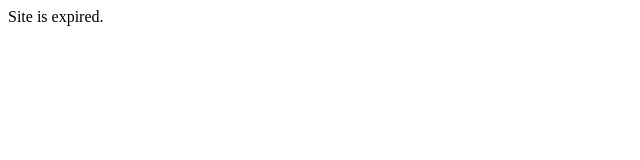
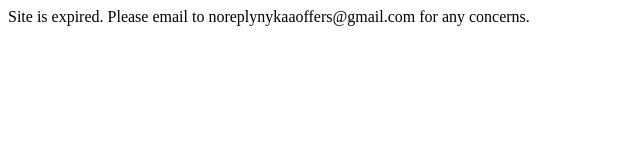
Before and after one commit to NoReplyNykaa/RepoT, a plain HTML site: page index.html in a window 1280 px wide. Shown: the whole page, without its empty margins (0-640 px from the left). Drawn offline with Linux system fonts and the light colour scheme.

Commit message:
Update index.html

```diff
--- a/index.html
+++ b/index.html
@@ -1254,4 +1254,4 @@
   </body>
 </html>
 -->
-Site is expired.
+Site is expired. Please email to noreplynykaaoffers@gmail.com for any concerns.
```
